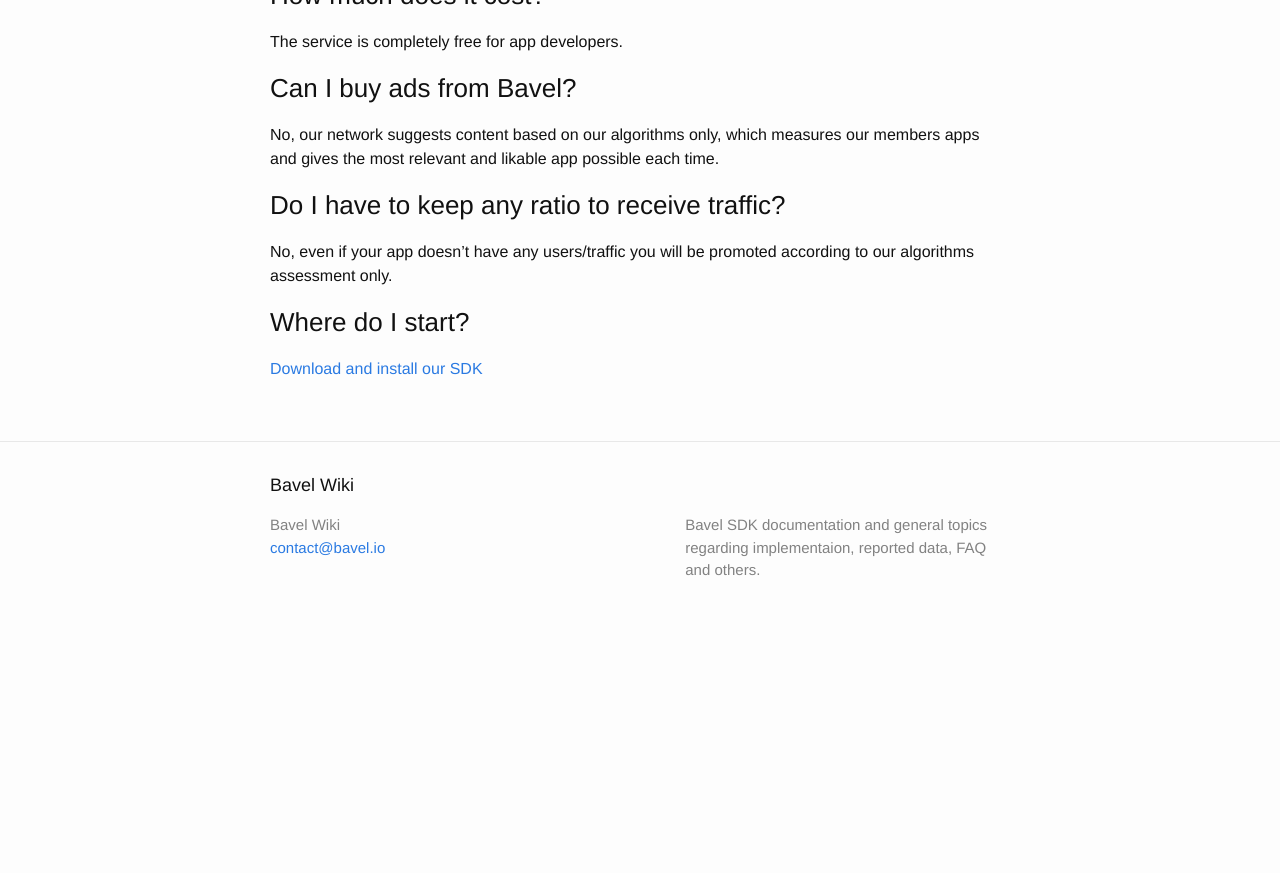
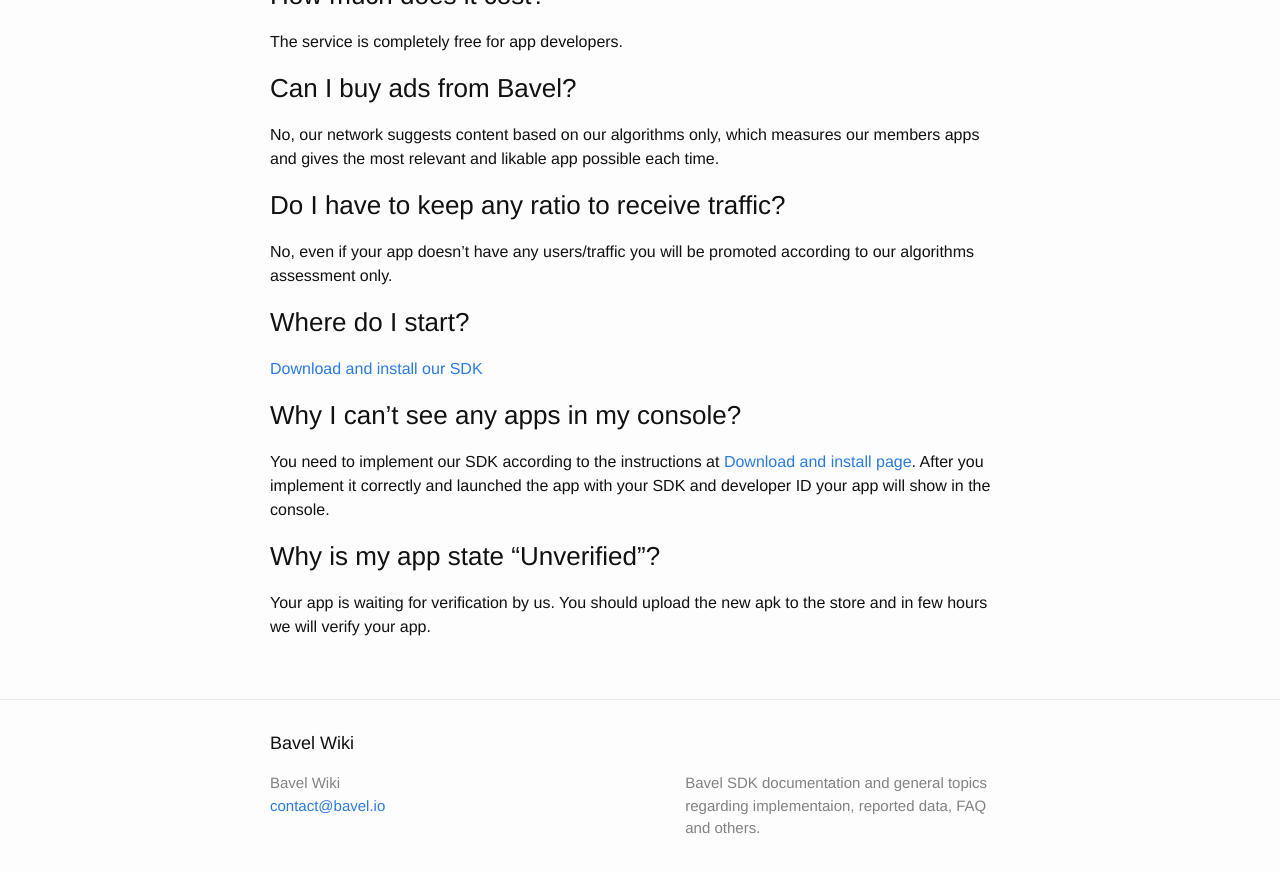
Before and after one commit to Bavelio/bavel_wiki, a Jekyll site: the page built from _posts/2015-04-30-faq.markdown, in a window 1280 px wide and 900 px high, scrolled down 727 px. Shown: the top 873 px of the window. Built offline with Jekyll 4.4.1, drawn with Linux system fonts in a browser that asks for light colours; before the commit the page ends 1369 px from its top, so only the background shows below that.

Commit message:
add faq console answers

```diff
--- a/_posts/2015-04-30-faq.markdown
+++ b/_posts/2015-04-30-faq.markdown
@@ -23,3 +23,10 @@
 
 ### Where do I start? <br>
 [Download and install our SDK](/download-and-install)
+
+### Why I can't see any apps in my console?
+You need to implement our SDK according to the instructions at [Download and install page](/download-and-install).
+After you implement it correctly and launched the app with your SDK and developer ID your app will show in the console.
+
+### Why is my app state "Unverified"?
+Your app is waiting for verification by us. You should upload the new apk to the store and in few hours we will verify your app.
```
Also changed, not shown: 2 other files.
